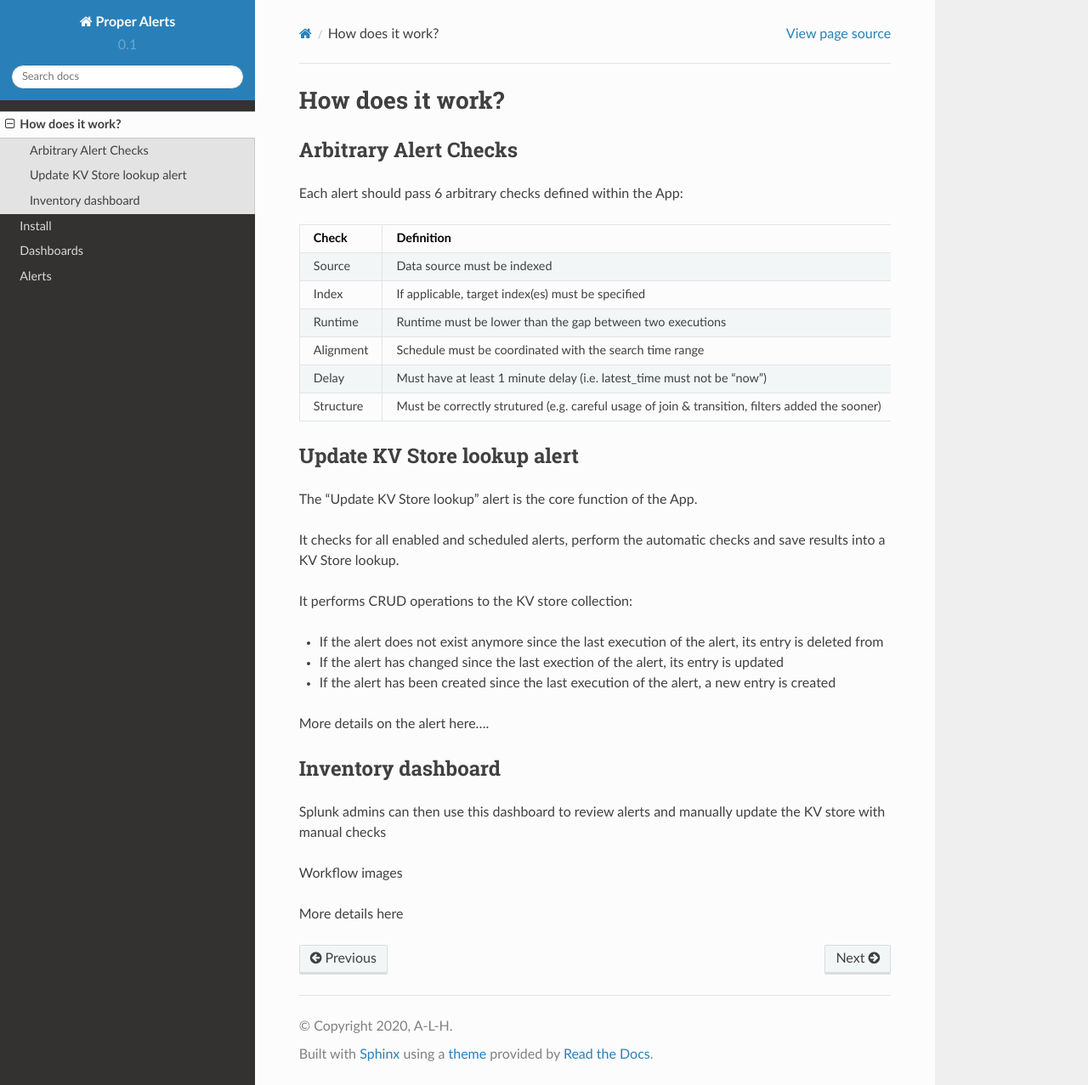
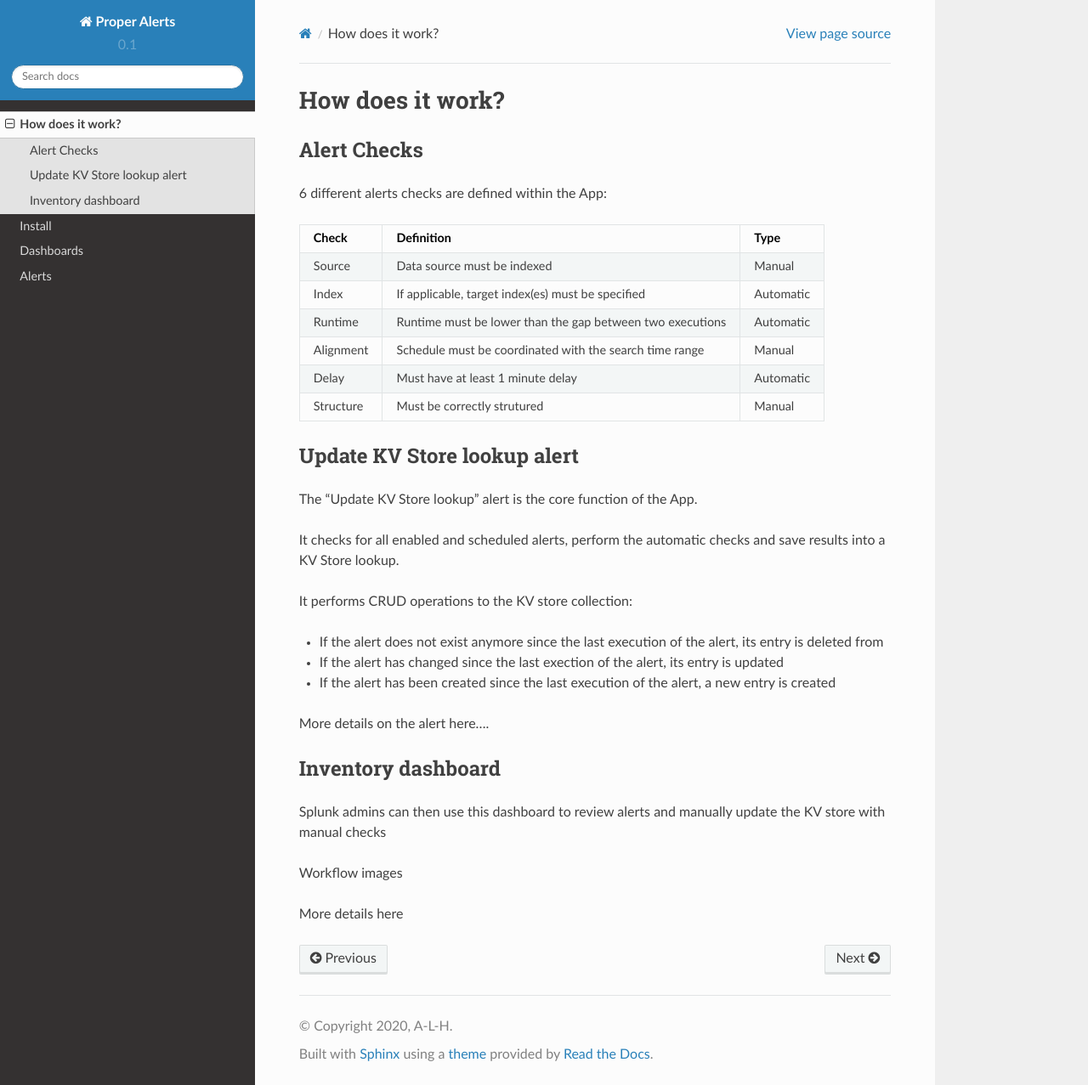
Before and after one commit to a-l-h/splunk-app-proper-alerts, a Sphinx documentation site: the page built from doc/overview.rst, in a window 1280 px wide and 1277 px high. Shown: the whole window at 85% size. Built offline with Sphinx 7.4.7 and the Read the Docs theme 2.0.0, drawn with Linux system fonts in a browser that asks for light colours.

Commit message:
Update overview.rst

```diff
--- a/doc/overview.rst
+++ b/doc/overview.rst
@@ -2,26 +2,26 @@ How does it work?
 =================
 
 
-Arbitrary Alert Checks
-######################
+Alert Checks
+############
 
-Each alert should pass 6 arbitrary checks defined within the App:
+6 different alerts checks are defined within the App:
 
-+-------------+-------------------------------------------------------------------------------------------------+---------------------+---------------------+
-| Check       | Definition                                                                                      | Type                | Resource            |
-+=============+=================================================================================================+=====================+=====================+
-| Source      | Data source must be indexed                                                                     | Manual              |                     |
-+-------------+-------------------------------------------------------------------------------------------------+---------------------+---------------------+
-| Index       | If applicable, target index(es) must be specified                                               | Automatic           |                     |
-+-------------+-------------------------------------------------------------------------------------------------+---------------------+---------------------+
-| Runtime     | Runtime must be lower than the gap between two executions                                       | Automatic           |                     |
-+-------------+-------------------------------------------------------------------------------------------------+---------------------+---------------------+
-| Alignment   | Schedule must be coordinated with the search time range                                         | Manual              |                     |
-+-------------+-------------------------------------------------------------------------------------------------+---------------------+---------------------+
-| Delay       | Must have at least 1 minute delay (i.e. latest_time must not be "now")                          | Automatic           |                     |
-+-------------+-------------------------------------------------------------------------------------------------+---------------------+---------------------+
-| Structure   | Must be correctly strutured (e.g. careful usage of join & transition, filters added the sooner) | Manual              |                     |
-+-------------+-------------------------------------------------------------------------------------------------+---------------------+---------------------+
++-------------+-----------------------------------------------------------+-----------+
+| Check       | Definition                                                | Type      |
++=============+===========================================================+===========+
+| Source      | Data source must be indexed                               | Manual    |
++-------------+-----------------------------------------------------------+-----------+
+| Index       | If applicable, target index(es) must be specified         | Automatic |
++-------------+-----------------------------------------------------------+-----------+
+| Runtime     | Runtime must be lower than the gap between two executions | Automatic |
++-------------+-----------------------------------------------------------+-----------+
+| Alignment   | Schedule must be coordinated with the search time range   | Manual    |
++-------------+-----------------------------------------------------------+-----------+
+| Delay       | Must have at least 1 minute delay                         | Automatic |
++-------------+-----------------------------------------------------------+-----------+
+| Structure   | Must be correctly strutured                               | Manual    |
++-------------+-----------------------------------------------------------+-----------+
 
 
 Update KV Store lookup alert
```
